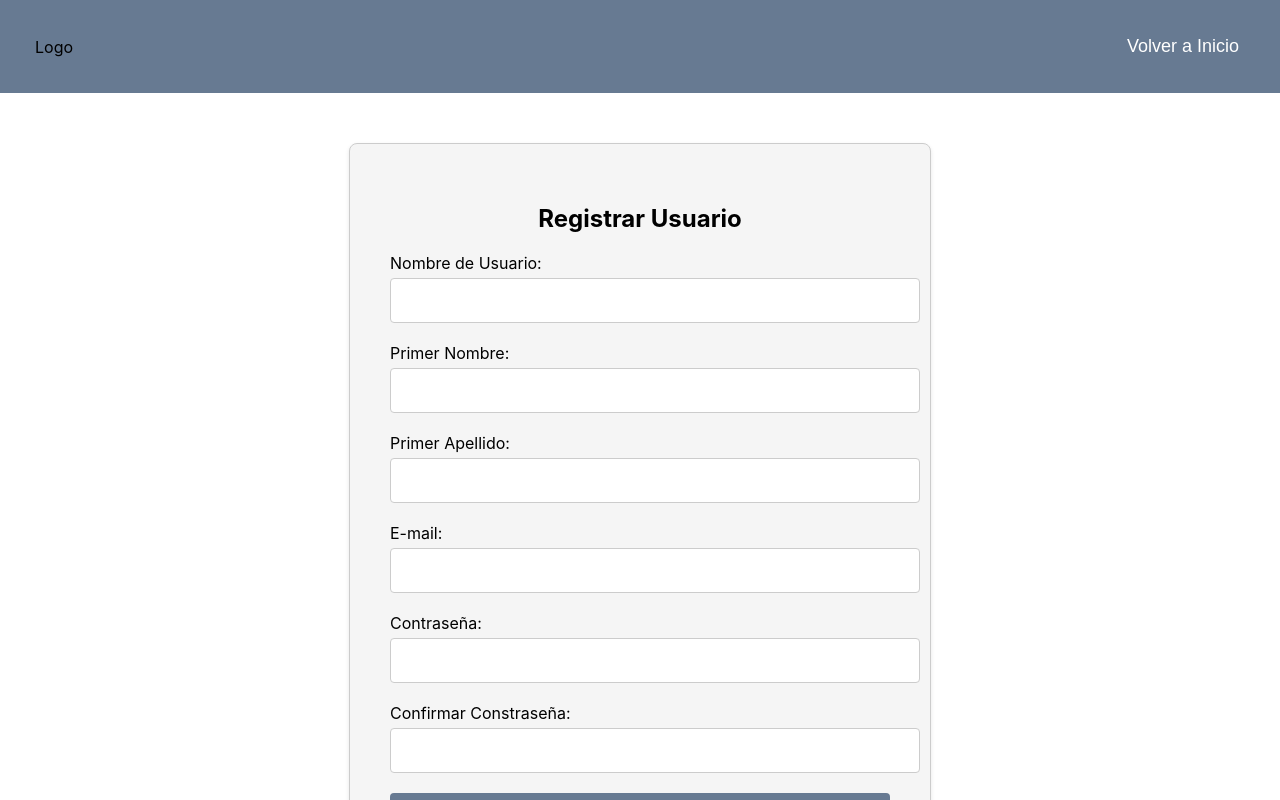
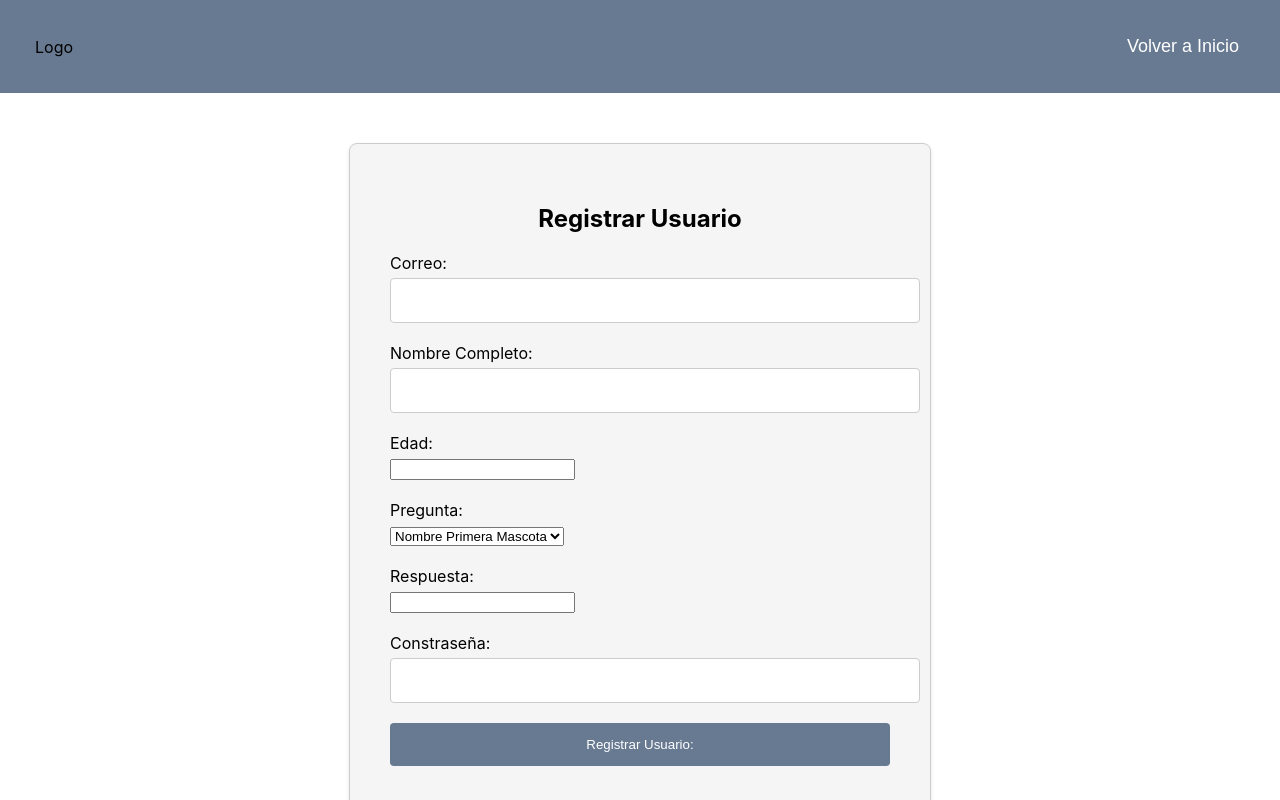
Before and after one commit to JoesarX/Sistema-Clinica-Victor-Cruz, a React (Create React App) app in the folder client/: page /registrar-user in a window 1280 px wide. Built offline with nearby package versions, Linux system fonts and the light colour scheme.

Commit message:
sign up hecho
faltaria hacer cosas de firebase y el sign in

```diff
--- a/client/src/Modules/Home/RegistrarUser.jsx
+++ b/client/src/Modules/Home/RegistrarUser.jsx
@@ -1,28 +1,40 @@
 import React from 'react'
 import '../HojaDeEstilos/RegistrarUser.css';
-import { useState } from 'react';
 import { useNavigate } from 'react-router-dom';
+import UsuariosService from '../../Services/UsuariosService';
 
 
+const RegistrarUser = () => {
+    const [user, setUser] = React.useState({
+      correouser: '',
+      nombre: '',
+      edad: '',
+      pregunta: '',
+      respuesta: '',
+      password: ''
+    });
+    const navigate = useNavigate();
 
-const RegistarUser = () => {
-    const [username, setUsername] = useState('');
-  const [firstName, setFirstName] = useState('');
-  const [lastName, setLastName] = useState('');
-  const [email, setEmail] = useState('');
-  const [password, setPassword] = useState('');
-  const [confirmPassword, setConfirmPassword] = useState('');
+    const handleChange = (e) => {
+      setUser((prevState) => ({ ...prevState, [e.target.name]: e.target.value }))
+      console.log(user)
+    };
 
-  const handleSubmit = (e) => {
+    const handleSubmit = async e => {
+        console.log(user)
+
           e.preventDefault();
+          await UsuariosService.postUsuarios(user);
+          alert('User Agregado')
+          navigate('/iniciarsesion');
+
+  }
+
+    const handleReturnClick = () => {
+      navigate('/');
 
     };
 
-    const navigate = useNavigate();
-
-    const handleReturnClick = () => {
-        navigate('/');
-    };
     return (
 
       <div className="scrollable-page">
@@ -39,68 +51,69 @@ const RegistarUser = () => {
 
         <div className="register-form">
           <h2>Registrar Usuario </h2>
-      <form onSubmit={handleSubmit}>
+          <form>
             <div className="form-group">
-          <label htmlFor="username">Nombre de Usuario: </label>
+              <label htmlFor="correo">Correo: </label>
               <input
                 type="text"
-            id="username"
-            value={username}
-            onChange={(e) => setUsername(e.target.value)}
+
+
+                onChange={handleChange}
+                name = "correouser"
                 required
               />
             </div>
             <div className="form-group">
-          <label htmlFor="firstName">Primer Nombre:</label>
+              <label htmlFor="firstName">Nombre Completo:</label>
+              <input type="text"  onChange={handleChange} name='nombre' />
+            </div>
+            <div className="form-group">
+              <label htmlFor="lastName">Edad:</label>
               <input
-            type="text"
-            id="firstName"
-            value={firstName}
-            onChange={(e) => setFirstName(e.target.value)}
+                type="number"
+                id="edad"
+
+                onChange={handleChange}
+                name='edad'
                 required
               />
             </div>
             <div className="form-group">
-          <label htmlFor="lastName">Primer Apellido:</label>
+              <label htmlFor="pregunta">Pregunta:</label>
+              <select
+                type="text"
+                id="pregunta"
+
+                onChange={handleChange}
+                name='pregunta'
+                required
+              >
+                <option value='Primera Mascota'>Nombre Primera Mascota</option>
+                <option value='Nombre Madre'>Nombre de madre</option>
+                <option value='Nombre Padre'>Nombre de padre</option>
+              </select>
+            </div>
+            <div className="form-group">
+              <label htmlFor="respuesta">Respuesta: </label>
               <input
-            type="text"
-            id="lastName"
-            value={lastName}
-            onChange={(e) => setLastName(e.target.value)}
+                type="respuesta"
+                id="respuesta"
+                name='respuesta'
+                onChange={handleChange}
                 required
               />
             </div>
             <div className="form-group">
-          <label htmlFor="email">E-mail:</label>
+              <label htmlFor="password">Constraseña: </label>
               <input
-            type="email"
-            id="email"
-            value={email}
-            onChange={(e) => setEmail(e.target.value)}
+                type="password"
+                id="password"
+                name='password'
+                onChange={handleChange}
                 required
               />
             </div>
-        <div className="form-group">
-          <label htmlFor="password">Contraseña: </label>
-          <input
-            type="password"
-            id="password"
-            value={password}
-            onChange={(e) => setPassword(e.target.value)}
-            required
-          />
-        </div>
-        <div className="form-group">
-          <label htmlFor="confirmPassword">Confirmar Constraseña: </label>
-          <input
-            type="password"
-            id="confirmPassword"
-            value={confirmPassword}
-            onChange={(e) => setConfirmPassword(e.target.value)}
-            required
-          />
-        </div>
-        <button type="submit">Registrar Usuario: </button>
+            <button type="submit" onClick={handleSubmit} >Registrar Usuario: </button>
           </form>
         </div>
 
@@ -108,6 +121,7 @@ const RegistarUser = () => {
 
 
     )
+
 }
 
-export default RegistarUser
+export default RegistrarUser
--- /dev/null
+++ b/client/src/Services/UsuariosService.js
@@ -0,0 +1,64 @@
+import axios from 'axios';
+
+const API_URL = 'http://localhost:8000/usuarios';
+
+export const getAllusuarios = async () => {
+    try {
+        const res = await axios.get(`${API_URL}/usuarios`);
+        return res.data;
+    } catch (error) {
+        console.log(error);
+        throw new Error('Failed to fetch usuarios');
+    }
+};
+
+export const getOneUsuario = async (email) => {
+    try {
+        const res = await axios.get(`${API_URL}/usuarios/${email}`);
+        return res.data;
+    } catch (error) {
+        console.log(error);
+        throw new Error('Failed to fetch usuario');
+    }
+};
+
+export const postUsuarios = async (usuario) => {
+    try {
+        const res = await axios.post(`${API_URL}/usuarios`, usuario);
+        return res.data;
+    } catch (error) {
+        console.log(error);
+        throw new Error('Failed to post usuario');
+    }
+};
+
+export const editusuarios = async (id,usuario) => {
+    try {
+        await axios.put(`${API_URL}/usuarios/${id}`,usuario);
+
+    } catch (error) {
+        console.log(error);
+        throw new Error('Failed to edit usuario');
+    }
+};
+
+export const deleteusuarios = async (id) => {
+    try {
+         await axios.delete(`${API_URL}/usuarios/${id}`);
+
+    } catch (error) {
+        console.log(error);
+        throw new Error('Failed to delete usuario');
+    }
+};
+
+const Services ={
+    getAllusuarios,
+    postUsuarios,
+    getOneUsuario,
+    deleteusuarios,
+    editusuarios
+    // Other functions
+};
+
+export default Services;
```
Also changed, not shown: 2 other files (tests, documents, lock files or other folders). Lines whose indentation alone changed are shown as unchanged.
